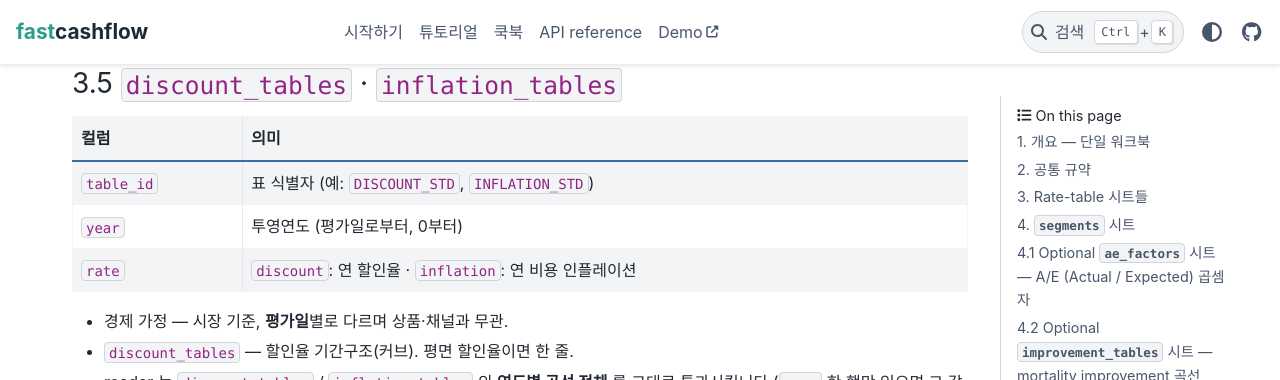
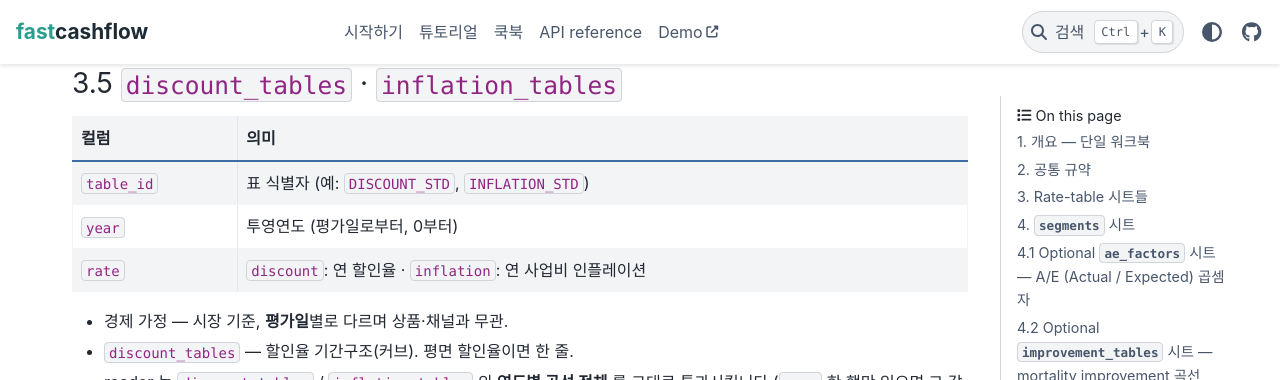
Before and after one commit to seokhoonj/fastcashflow, a Sphinx documentation site: the page built from docs/basis-format.md, in a window 1280 px wide and 900 px high, scrolled down 5674 px. Shown: the top 380 px of the window. Built offline with Sphinx 7.4.7 and the PyData theme 0.15.4, drawn with Linux system fonts in a browser that asks for light colours.

Commit message:
docs: use the canonical "사업비 인플레이션" for expense inflation
The inflation_tables rate description called it "비용 인플레이션", the only place
that diverged from "사업비 인플레이션" (the term every other basis-format /
workbook / naming page uses for expense_inflation). Align it.

```diff
--- a/docs/basis-format.md
+++ b/docs/basis-format.md
@@ -217,7 +217,7 @@ BEL에 future outflow 로 포함. 환급률이 substantial 한 한국 상품 (
 |---|---|
 | `table_id` | 표 식별자 (예: `DISCOUNT_STD`, `INFLATION_STD`) |
 | `year` | 투영연도 (평가일로부터, 0부터) |
-| `rate` | `discount`: 연 할인율 · `inflation`: 연 비용 인플레이션 |
+| `rate` | `discount`: 연 할인율 · `inflation`: 연 사업비 인플레이션 |
 
 - 경제 가정 — 시장 기준, **평가일**별로 다르며 상품·채널과 무관.
 - `discount_tables` — 할인율 기간구조(커브). 평면 할인율이면 한 줄.
```
